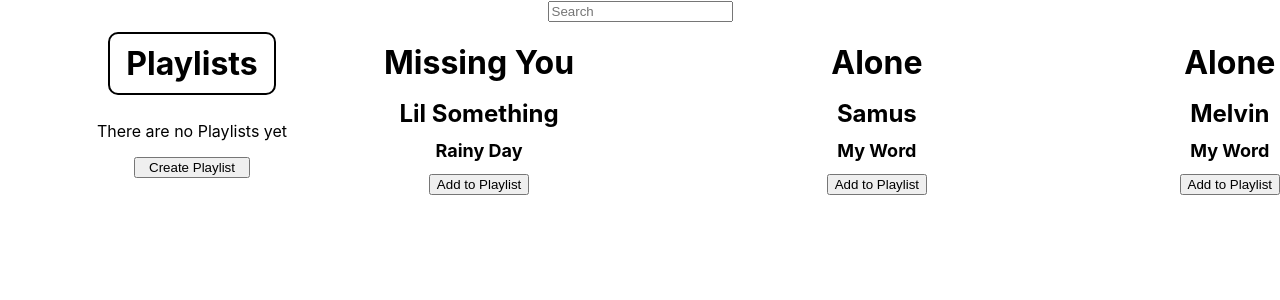
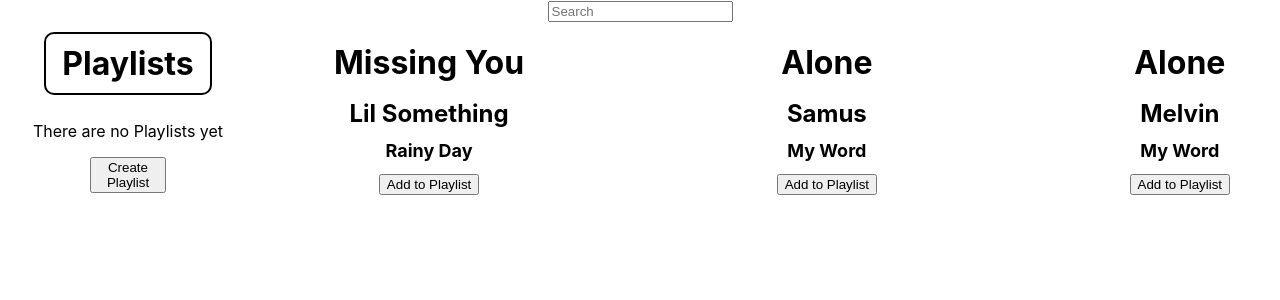
Before and after one commit to dzitting/Jamming-CodeCademy, a React (Create React App) app: page / in a window 1280 px wide. Shown: the top 300 px of the page. Built offline with nearby package versions, Linux system fonts and the light colour scheme.

Commit message:
Changed some style conflicts

```diff
--- a/src/componenets/app/App.js
+++ b/src/componenets/app/App.js
@@ -124,13 +124,14 @@
           justifyContent: "space-between",
           width: "70%",
           float: "right",
+          margin: "0 50px",
         }}
       >
         {tracks.map((track) => (
           <Track track={track} checkPlaylist={checkPlaylist}/>
         ))}
       </div>
-      <div style={{ display: "flex", flexDirection: "column", width: "30%" }}>
+      <div style={{ display: "flex", flexDirection: "column", width: "20%" }}>
         {isCreating ? (
           <CreateAPlaylist
             playlist={playlistName}
```
